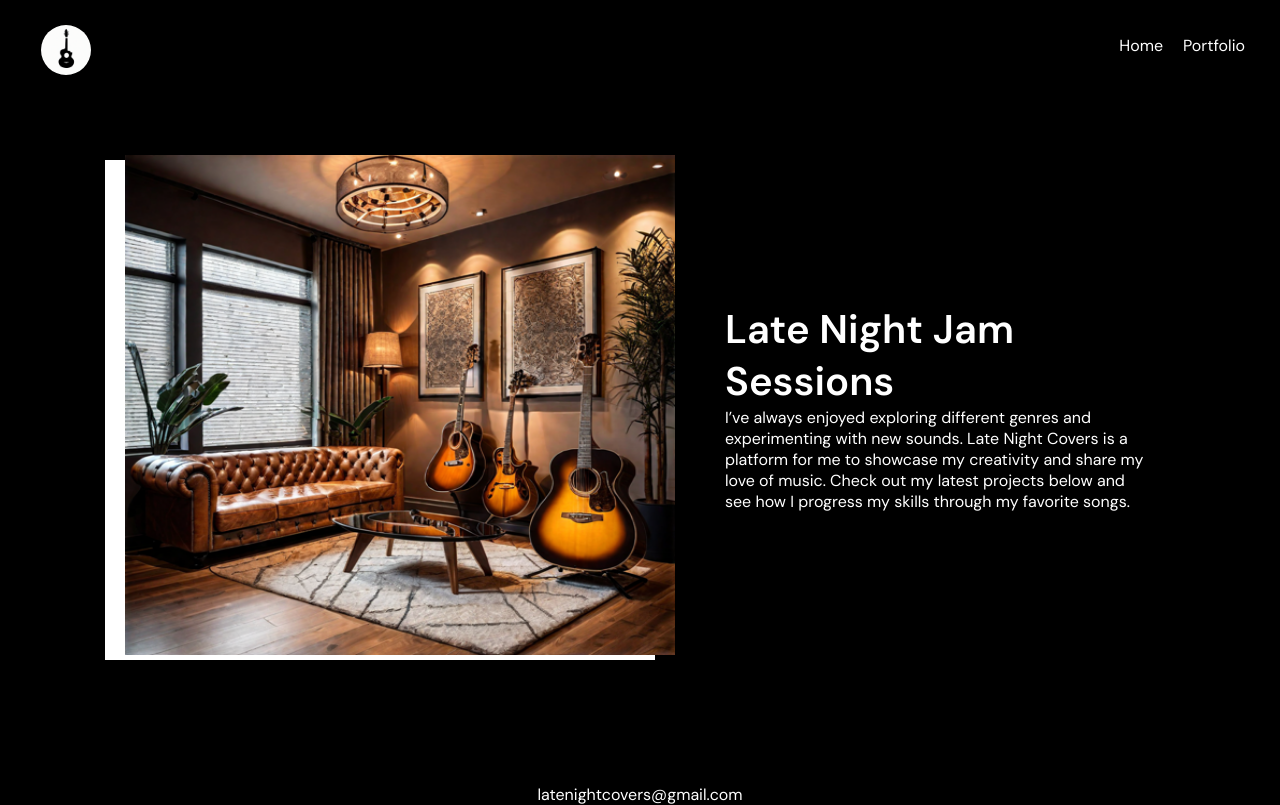
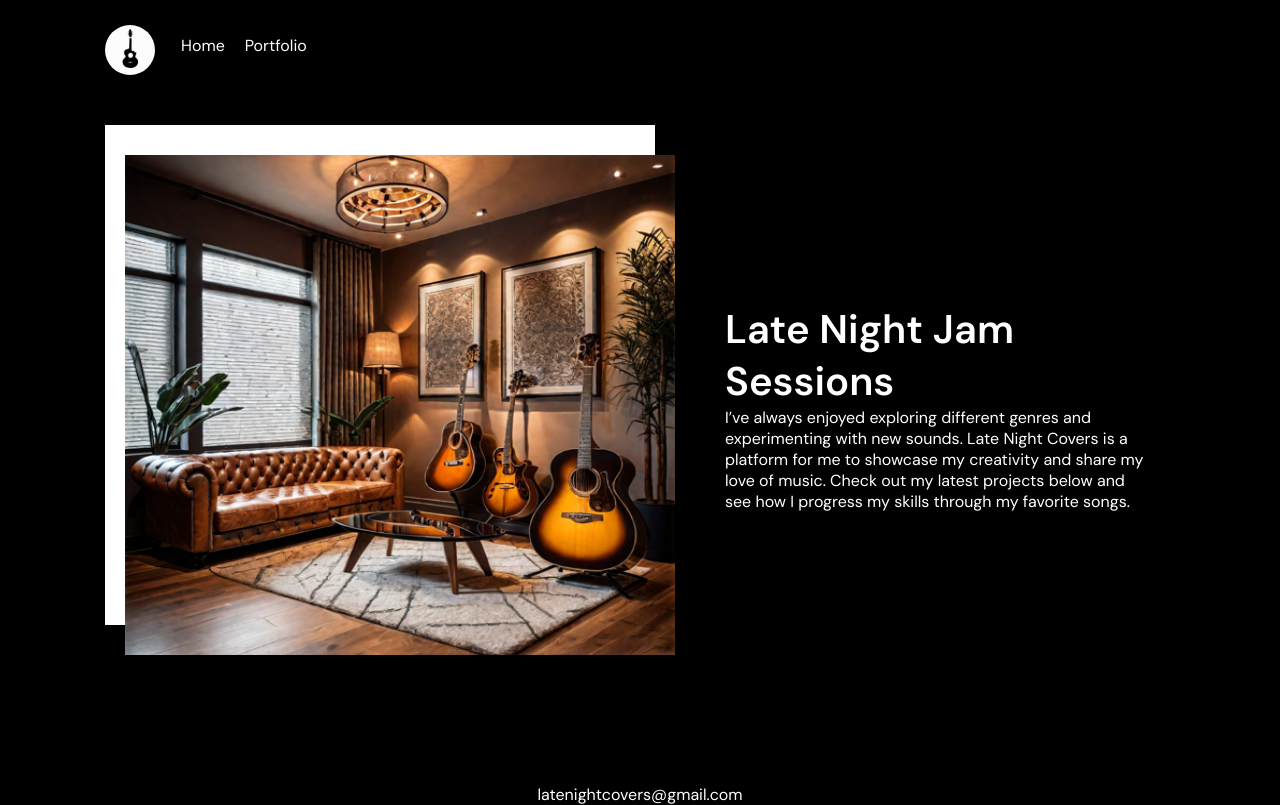
Before and after one commit to Mightysteve101/100_Days_of_Code, a plain HTML site: page Vanilla/index.html in a window 1280 px wide. Drawn offline with Linux system fonts and the light colour scheme.

Commit message:
moved nav bar to the left

```diff
--- a/Vanilla/style.css
+++ b/Vanilla/style.css
@@ -22,13 +22,13 @@ a{
 #top-nav-bar{
     padding: 25px;
     display: flex;
-    justify-content: space-between;
 }
 
 #top-nav-bar ul{
     display: flex;
     list-style-type: none;
     font-size: 1rem;
+    margin-left: 1rem;
 }
 
 #top-nav-bar li a{
@@ -42,7 +42,7 @@ a{
     border-radius: 50%;
     width: 50px;
     height: 50px;
-    margin-left: 1rem;
+    margin-left: 5rem;
 }
 
 #section-2{
@@ -71,7 +71,7 @@ a{
     width: 550px;
     height: 500px;
     background-color: white;
-    bottom: 140px;
+    bottom: 175px;
     left: 105px;
 }
 
```
